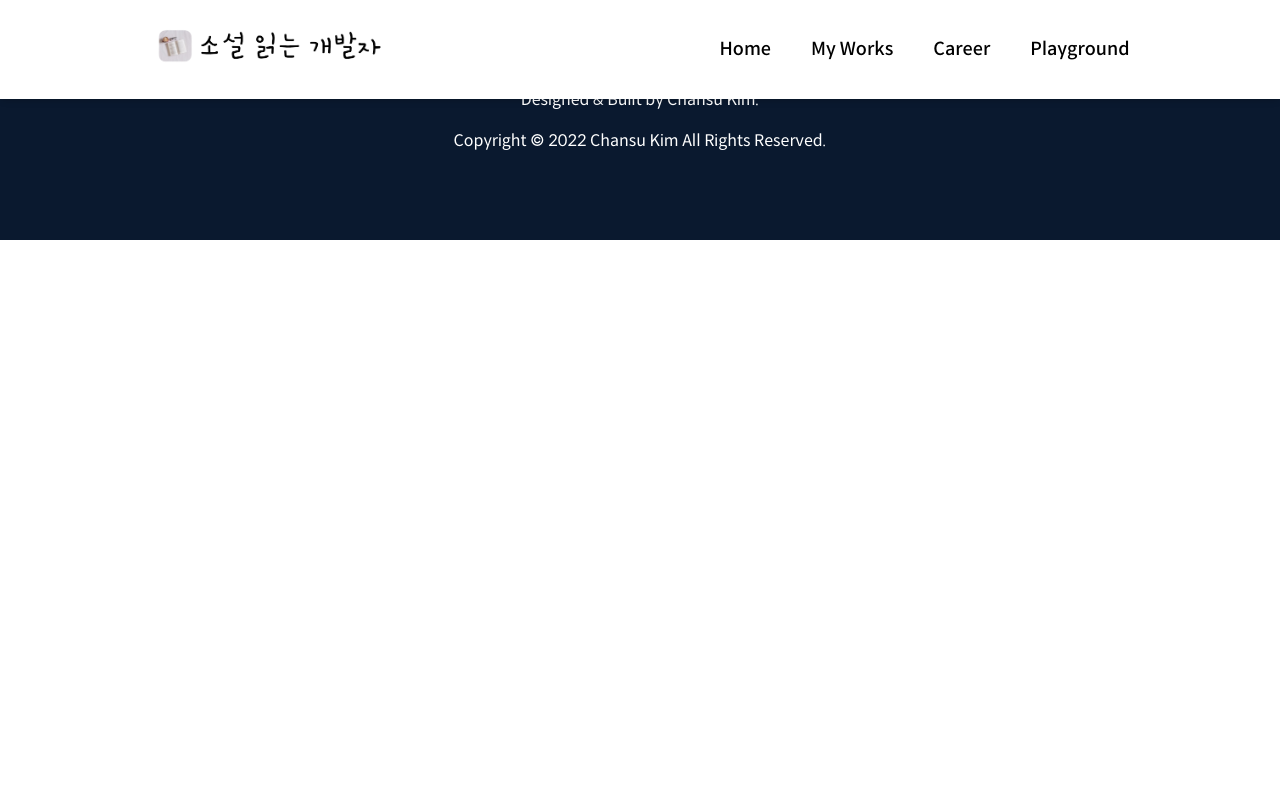
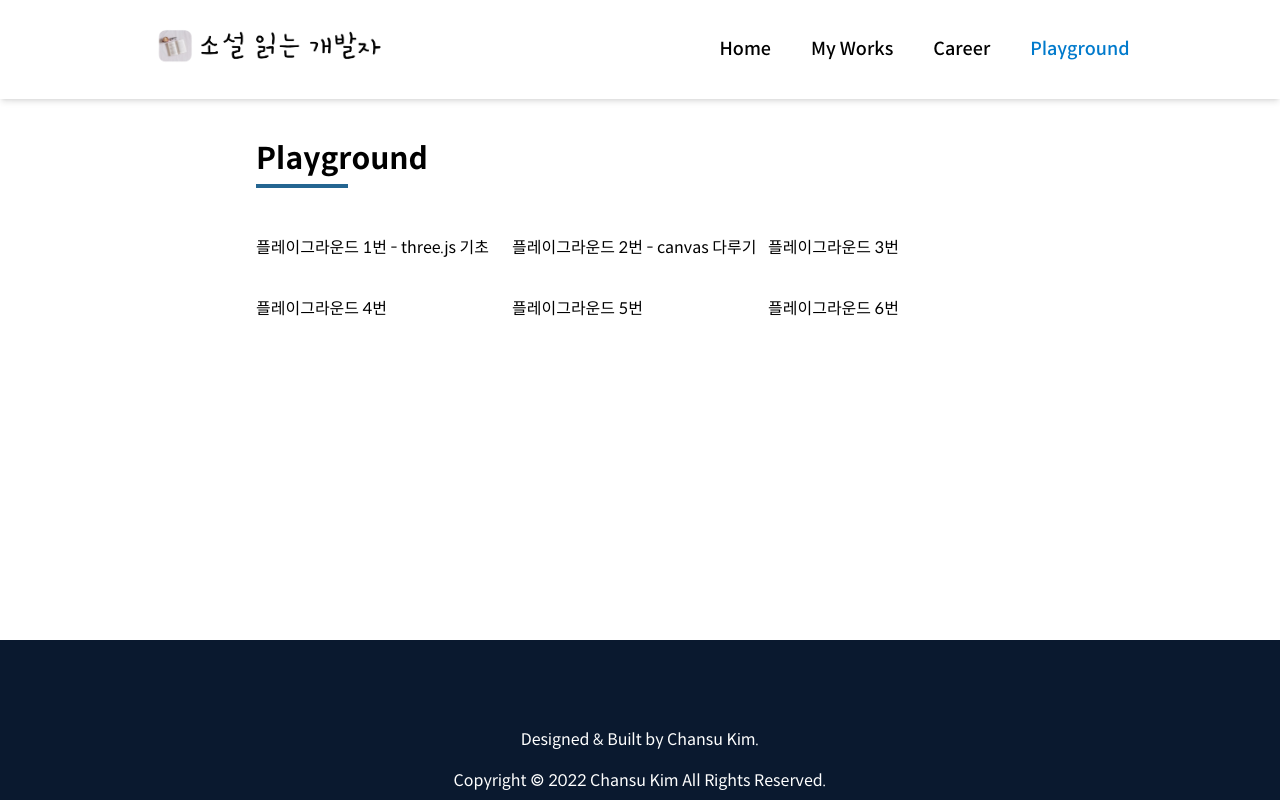
Before and after one commit to ckstn0777/nextjs-portfolio, a Next.js app: page /playground in a window 1280 px wide. Built offline with nearby package versions, Linux system fonts and the light colour scheme.

Commit message:
playground 1 - three.js 사용해보기

```diff
--- a/components/Header/Header.tsx
+++ b/components/Header/Header.tsx
@@ -14,7 +14,7 @@ function Header() {
         <div css={logoWrapper}>
           <Link href={'/'}>
             <a>
-              <img src="Logo.png" alt="logo" />
+              <img src="/Logo.png" alt="logo" />
             </a>
           </Link>
         </div>
--- a/components/ProjectCard/ProjectCard.tsx
+++ b/components/ProjectCard/ProjectCard.tsx
@@ -34,9 +34,9 @@ const cardWrapper = css`
 
     width: 100%;
     height: 300px;
-    border-radius: 30px;
+    border-radius: 24px;
 
-    background: rgba(0, 0, 0, 0.4);
+    background: rgba(124, 136, 156, 0.22);
   }
 
   & > .circle {
--- a/package.json
+++ b/package.json
@@ -14,10 +14,12 @@
   "dependencies": {
     "@emotion/react": "^11.9.3",
     "@emotion/styled": "^11.9.3",
+    "@react-three/fiber": "^8.3.1",
     "next": "12.2.3",
     "react": "18.2.0",
     "react-dom": "18.2.0",
-    "react-typed": "^1.2.0"
+    "react-typed": "^1.2.0",
+    "three": "^0.143.0"
   },
   "devDependencies": {
     "@babel/core": "^7.18.9",
--- a/pages/index.tsx
+++ b/pages/index.tsx
@@ -66,7 +66,7 @@ const projectCardWrapper = css`
   display: flex;
   justify-content: space-between;
   align-items: center;
-  gap: 40px;
+  gap: 70px;
 
   margin-bottom: 8rem;
 
--- /dev/null
+++ b/pages/playground.tsx
@@ -0,0 +1,43 @@
+import { css } from '@emotion/react'
+import Link from 'next/link'
+import Title from '../components/Title'
+
+function Playground() {
+  return (
+    <div css={playgroundWrapper}>
+      <Title title="Playground" />
+      <div css={playgroundCardWrapper}>
+        <Link href="/playground/1">
+          <div>플레이그라운드 1번 - three.js 기초</div>
+        </Link>
+        <div>플레이그라운드 2번 - canvas 다루기</div>
+        <div>플레이그라운드 3번</div>
+        <div>플레이그라운드 4번</div>
+        <div>플레이그라운드 5번</div>
+        <div>플레이그라운드 6번</div>
+      </div>
+    </div>
+  )
+}
+
+const playgroundWrapper = css`
+  position: relative;
+  z-index: 2;
+
+  width: 60vw;
+  height: 80vh;
+  padding-top: 14rem;
+  margin: 0 auto;
+`
+
+const playgroundCardWrapper = css`
+  display: grid;
+  grid-template-columns: 1fr 1fr 1fr;
+
+  & > * {
+    padding: 2rem 0;
+    cursor: pointer;
+  }
+`
+
+export default Playground
--- /dev/null
+++ b/pages/playground/1.tsx
@@ -0,0 +1,47 @@
+import { css } from '@emotion/react'
+import { Canvas, useFrame } from '@react-three/fiber'
+import { useEffect, useRef } from 'react'
+
+function CoinMesh() {
+  const mesh = useRef<any>(null)
+  useFrame(() => (mesh.current.rotation.y = mesh.current.rotation.z += 0.01)) // #2
+
+  return (
+    <mesh ref={mesh} scale={0.7}>
+      <cylinderBufferGeometry args={[1, 1, 0.3, 50]} />
+      {/* <boxGeometry args={[1, 1, 1]} /> */}
+      <meshLambertMaterial attach="material" color="#ff9800" />
+    </mesh>
+  )
+}
+
+function PlaygroundOne() {
+  return (
+    <div css={playgroundWrapper}>
+      <Canvas
+        camera={{
+          position: [0, 10, 1],
+        }}
+      >
+        <ambientLight color={'white'} intensity={0.3} />
+        <CoinMesh />
+      </Canvas>
+    </div>
+  )
+}
+
+const playgroundWrapper = css`
+  position: relative;
+  z-index: 2;
+
+  display: flex;
+  justify-content: center;
+  align-items: center;
+
+  width: 60vw;
+  height: 80vh;
+  padding-top: 14rem;
+  margin: 0 auto;
+`
+
+export default PlaygroundOne
--- a/pages/review.tsx
+++ /dev/null
@@ -1,3 +0,0 @@
-function Review() {}
-
-export default Review
```
Also changed, not shown: 1 other file (tests, documents, lock files or other folders).
